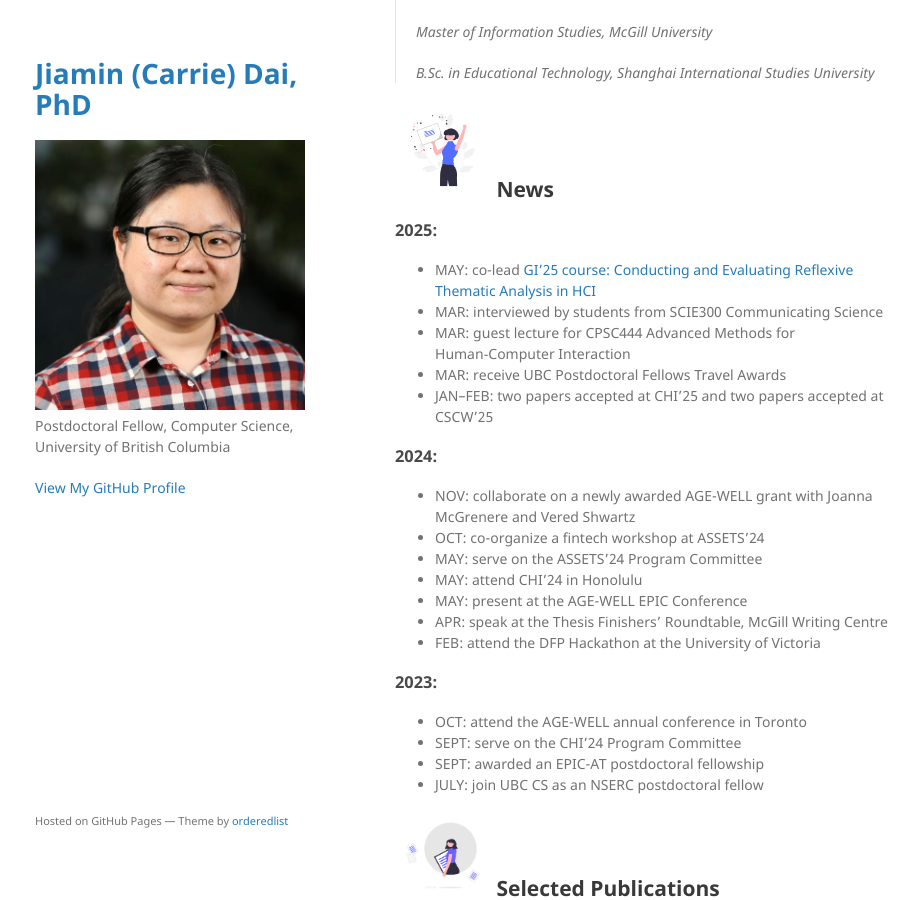
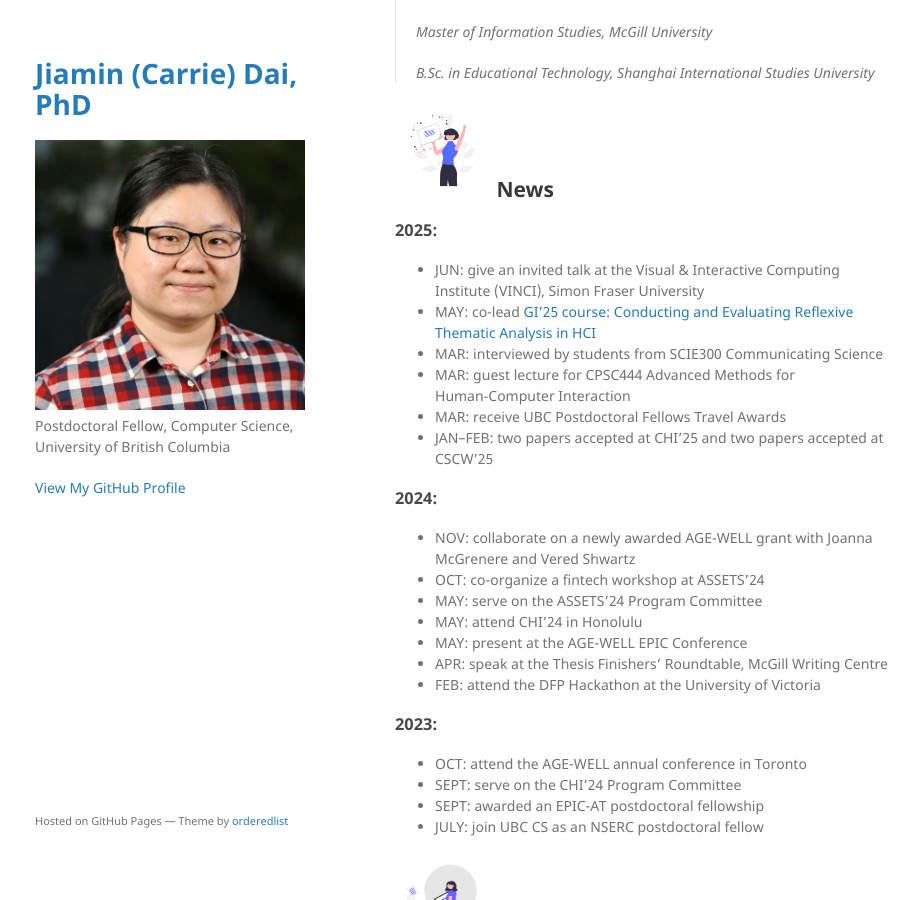
Before and after one commit to jiamin-dai/jiamin-dai.github.io, a Jekyll site: the page built from index.md, in a window 1280 px wide and 900 px high, scrolled down 951 px. Shown: the whole window, without its empty margins (175-1093 px from the left). Built offline with Jekyll 4.4.1, drawn with Linux system fonts in a browser that asks for light colours; our own code applies the rules of GitHub Pages for plain Markdown files.

Commit message:
Update index.md

```diff
--- a/index.md
+++ b/index.md
@@ -49,6 +49,7 @@ Text can be **bold**, _italic_, or ~~strikethrough~~.
 
 ### 2025:
 
+*   JUN: give an invited talk at the Visual & Interactive Computing Institute (VINCI), Simon Fraser University
 *   MAY: co-lead [GI'25 course: Conducting and Evaluating Reflexive Thematic Analysis in HCI](https://sites.google.com/view/gi25-thematic-analysis-in-hci)
 *   MAR: interviewed by students from SCIE300 Communicating Science
 *   MAR: guest lecture for CPSC444 Advanced Methods for Human‑Computer Interaction
```
